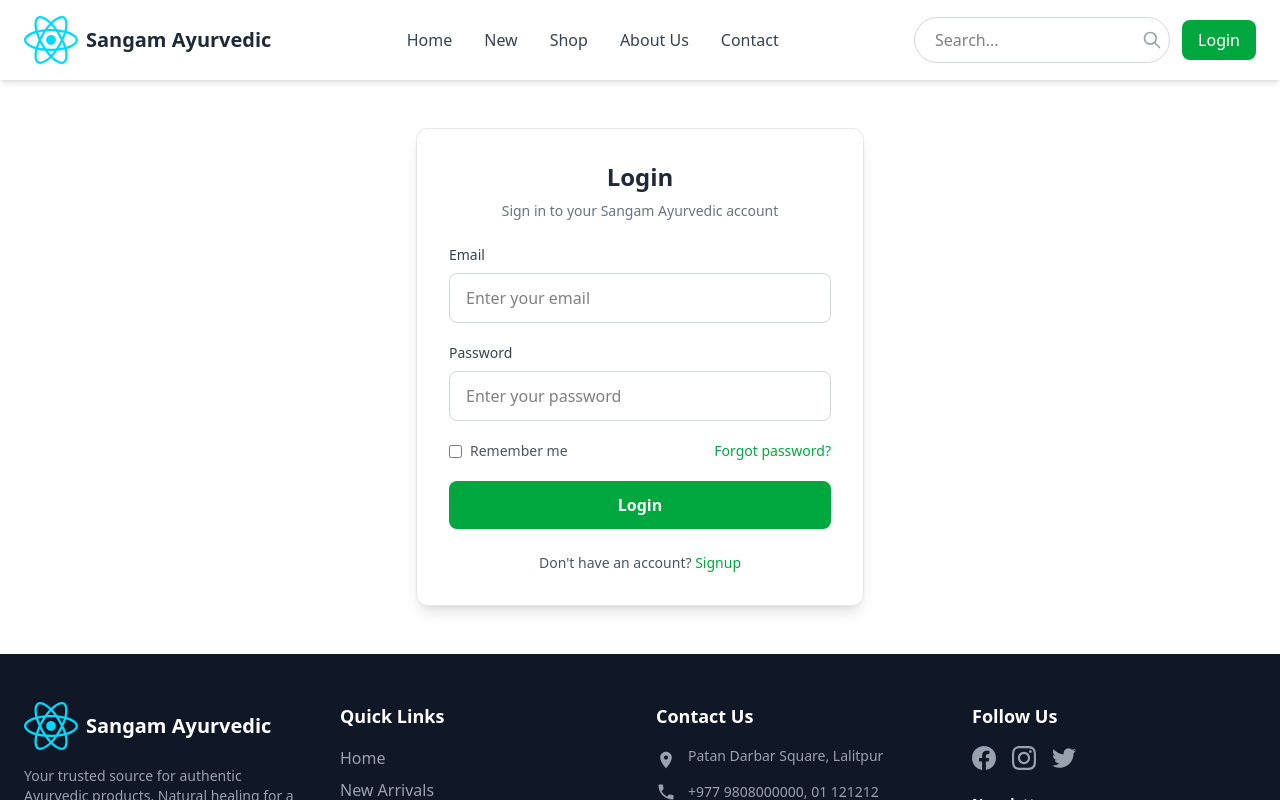
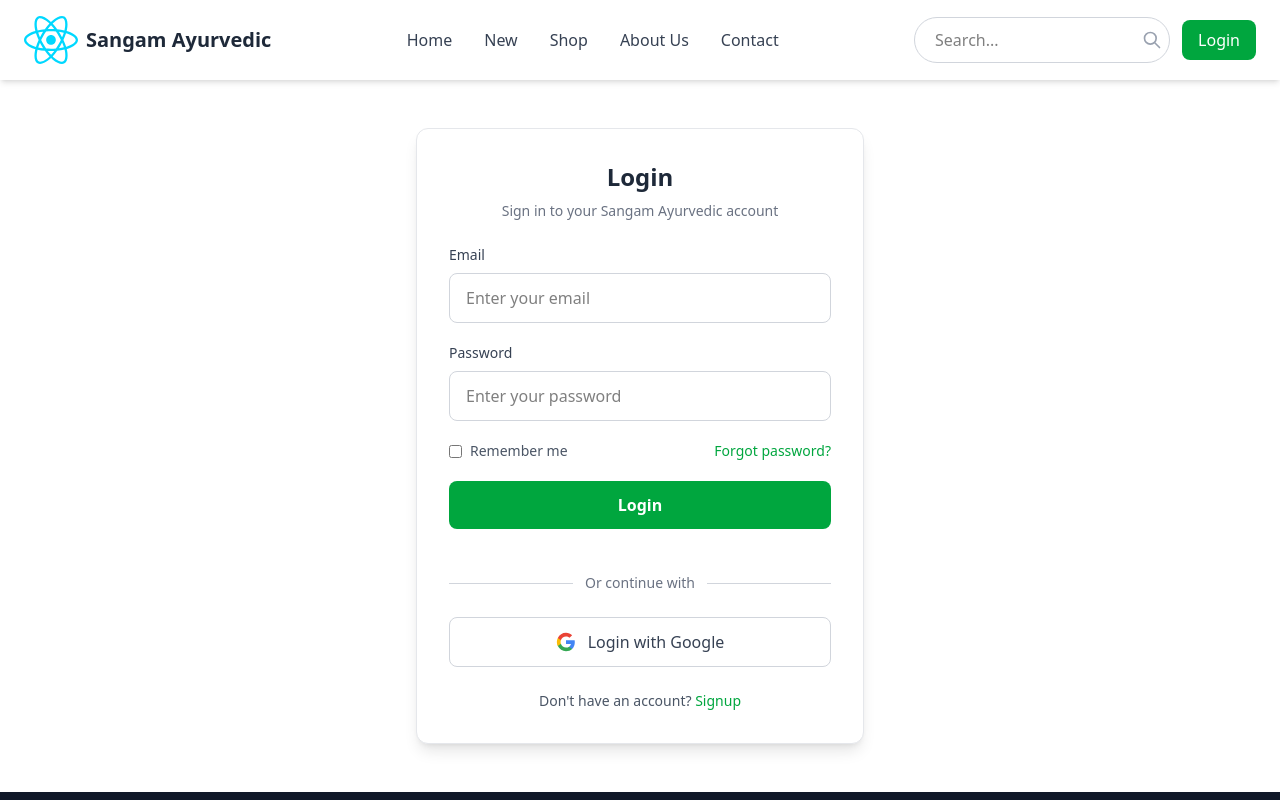
Before and after one commit to Nivesh26/Sangam-Ayurvedic-Shop, a React (Vite) app in the folder Frontend/: page /login in a window 1280 px wide. Shown: the top 800 px of the page. Built offline with nearby package versions, Linux system fonts and the light colour scheme.

Commit message:
Add Google login option to Userlogin component and include Google logo asset

```diff
--- a/Frontend/src/Logins/Userlogin.tsx
+++ b/Frontend/src/Logins/Userlogin.tsx
@@ -80,6 +80,29 @@
               >
                 Login
               </button>
+
+              <div className="relative my-6">
+                <div className="absolute inset-0 flex items-center">
+                  <div className="w-full border-t border-gray-300" />
+                </div>
+                <div className="relative flex justify-center text-sm">
+                  <span className="px-3 bg-white text-gray-500">Or continue with</span>
+                </div>
+              </div>
+
+              <button
+                type="button"
+                onClick={() => console.log('Login with Google')}
+                className="w-full flex items-center justify-center gap-3 py-3 px-4 border border-gray-300 rounded-lg font-medium text-gray-700 bg-white hover:bg-gray-50 transition-colors duration-300"
+              >
+                <svg className="w-5 h-5" viewBox="0 0 24 24">
+                  <path fill="#4285F4" d="M22.56 12.25c0-.78-.07-1.53-.2-2.25H12v4.26h5.92c-.26 1.37-1.04 2.53-2.21 3.31v2.77h3.57c2.08-1.92 3.28-4.74 3.28-8.09z" />
+                  <path fill="#34A853" d="M12 23c2.97 0 5.46-.98 7.28-2.66l-3.57-2.77c-.98.66-2.23 1.06-3.71 1.06-2.86 0-5.29-1.93-6.16-4.53H2.18v2.84C3.99 20.53 7.7 23 12 23z" />
+                  <path fill="#FBBC05" d="M5.84 14.09c-.22-.66-.35-1.36-.35-2.09s.13-1.43.35-2.09V7.07H2.18C1.43 8.55 1 10.22 1 12s.43 3.45 1.18 4.93l2.85-2.22.81-.62z" />
+                  <path fill="#EA4335" d="M12 5.38c1.62 0 3.06.56 4.21 1.64l3.15-3.15C17.45 2.09 14.97 1 12 1 7.7 1 3.99 3.47 2.18 7.07l3.66 2.84c.87-2.6 3.3-4.53 6.16-4.53z" />
+                </svg>
+                Login with Google
+              </button>
             </form>
 
             <p className="mt-6 text-center text-sm text-gray-600">
```
Also changed, not shown: Frontend/src/assets/Logo-google-icon-PNG.png (added).
